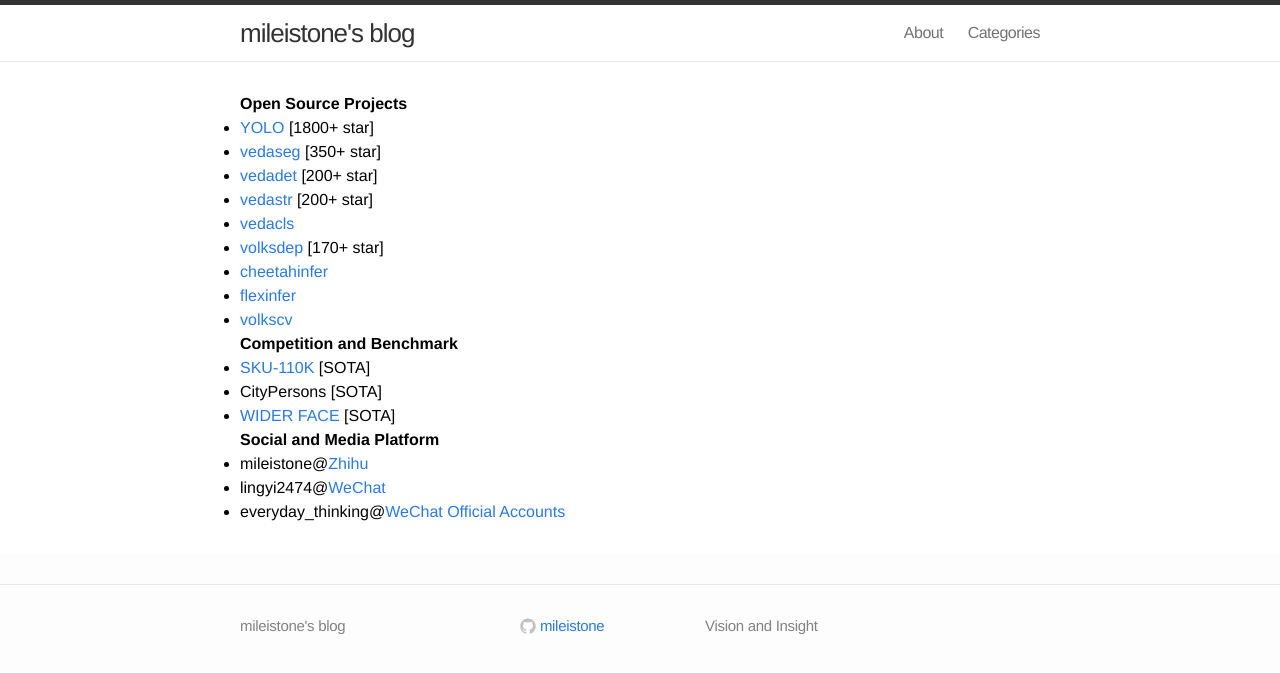
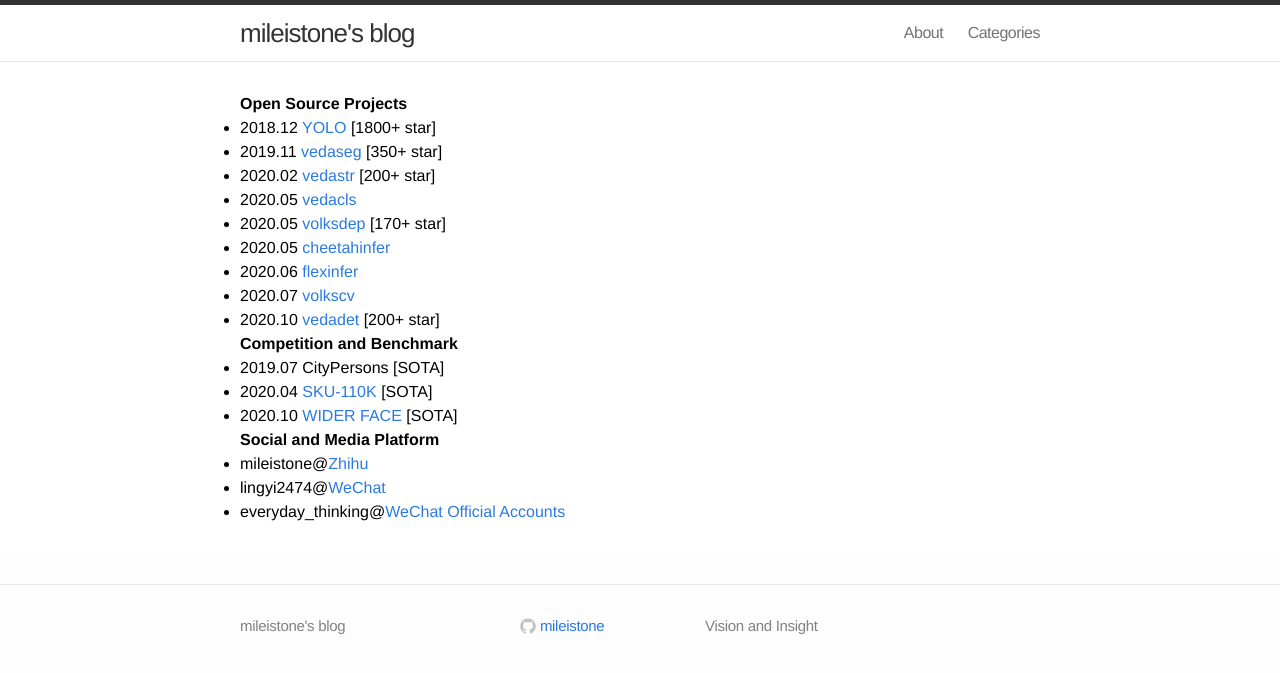
Before and after one commit to mileistone/mileistone.github.io, a Jekyll site: the page built from pages/about.md, in a window 1280 px wide. Shown: the top 673 px of the page. Built offline with Jekyll 4.4.1, drawn with Linux system fonts in a browser that asks for light colours.

Commit message:
Update about.md

```diff
--- a/pages/about.md
+++ b/pages/about.md
@@ -7,31 +7,31 @@ includelink: true
 
 ###### Open Source Projects
 
-- [YOLO](https://github.com/Tencent/ObjectDetection-OneStageDet) [1800+ star]
+- 2018.12 [YOLO](https://github.com/Tencent/ObjectDetection-OneStageDet) [1800+ star]
 
-- [vedaseg](https://github.com/Media-Smart/vedaseg) [350+ star]
+- 2019.11 [vedaseg](https://github.com/Media-Smart/vedaseg) [350+ star]
 
-- [vedadet](https://github.com/Media-Smart/vedadet) [200+ star]
+- 2020.02 [vedastr](https://github.com/Media-Smart/vedastr) [200+ star]
 
-- [vedastr](https://github.com/Media-Smart/vedastr) [200+ star]
+- 2020.05 [vedacls](https://github.com/Media-Smart/vedacls)
 
-- [vedacls](https://github.com/Media-Smart/vedacls)
+- 2020.05 [volksdep](https://github.com/Media-Smart/volksdep) [170+ star]
 
-- [volksdep](https://github.com/Media-Smart/volksdep) [170+ star]
+- 2020.05 [cheetahinfer](https://github.com/Media-Smart/cheetahinfer)
 
-- [cheetahinfer](https://github.com/Media-Smart/cheetahinfer)
+- 2020.06 [flexinfer](https://github.com/Media-Smart/flexinfer)
 
-- [flexinfer](https://github.com/Media-Smart/flexinfer)
+- 2020.07 [volkscv](https://github.com/Media-Smart/volkscv)
 
-- [volkscv](https://github.com/Media-Smart/volkscv)
+- 2020.10 [vedadet](https://github.com/Media-Smart/vedadet) [200+ star]
 
 ###### Competition and Benchmark
 
-- [SKU-110K](https://github.com/Media-Smart/SKU110K-DenseDet) [SOTA]
+- 2019.07 CityPersons [SOTA]
 
-- CityPersons [SOTA]
+- 2020.04 [SKU-110K](https://github.com/Media-Smart/SKU110K-DenseDet) [SOTA]
 
-- [WIDER FACE](https://github.com/Media-Smart/vedadet/tree/main/configs/trainval/tinaface) [SOTA]
+- 2020.10 [WIDER FACE](https://github.com/Media-Smart/vedadet/tree/main/configs/trainval/tinaface) [SOTA]
 
 ###### Social and Media Platform
 
```
